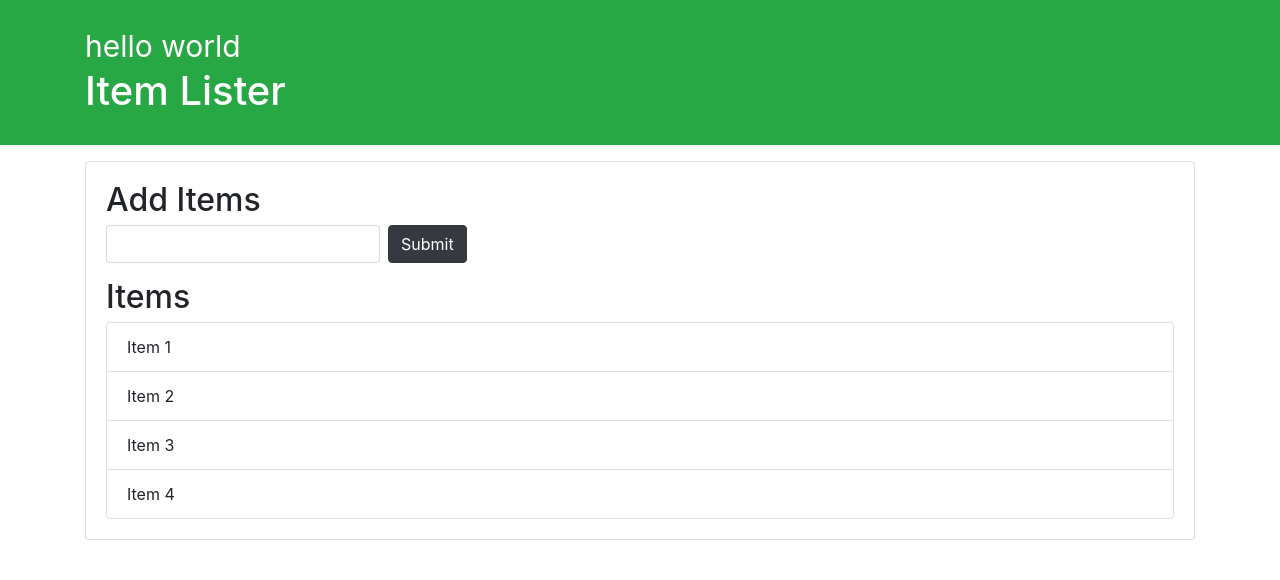
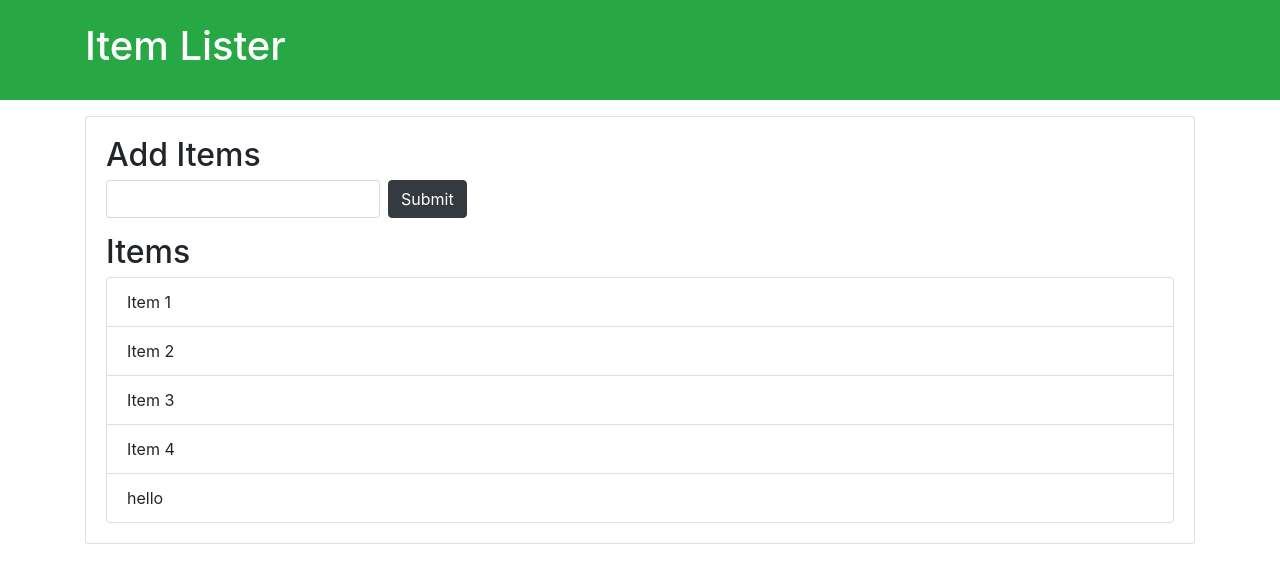
Before and after one commit to manishgupta09830/project, a plain HTML site: page DOM4.html in a window 1280 px wide. Drawn offline with nearby package versions, Linux system fonts and the light colour scheme.

Commit message:
add another element using dom

```diff
--- a/DOM4.html
+++ b/DOM4.html
@@ -58,20 +58,27 @@
                   //previousElementSibling
      //console.log(itemList.previousElementSibling);
         //createElement
-  var newDiv=document.createElement('div');
-  newDiv.className='hello';
-  newDiv.id='hello1';
-  newDiv.setAttribute('title','hello Div');
+ // var newDiv=document.createElement('div');
+ // newDiv.className='hello';
+ // newDiv.id='hello1';
+ // newDiv.setAttribute('title','hello Div');
       //createTextNode
-  var newDivText=document.createTextNode('hello world');
+ // var newDivText=document.createTextNode('hello world');
 
-  newDiv.appendChild(newDivText);
-  var container=document.querySelector('.container');
-  var h1=document.querySelector(' h1');
-  console.log(newDiv);
-  newDiv.style.fontSize='30px';
-  container.insertBefore(newDiv, h1);
+ // newDiv.appendChild(newDivText);
+ // var container=document.querySelector('.container');
+  //var h1=document.querySelector(' h1');
   //console.log(newDiv);
+ // newDiv.style.fontSize='30px';
+ // container.insertBefore(newDiv, h1);
+
+ var newItem=document.createElement('li');
+  newItem.className="list-group-item";
+  var itemText=document.createTextNode('hello');
+  newItem.appendChild(itemText);
+  var containe=document.querySelector('#items');
+  var li=document.querySelector('ul.firstElementChild');
+  containe.insertBefore(newItem,li);
   </script>
 
 </body>
```
